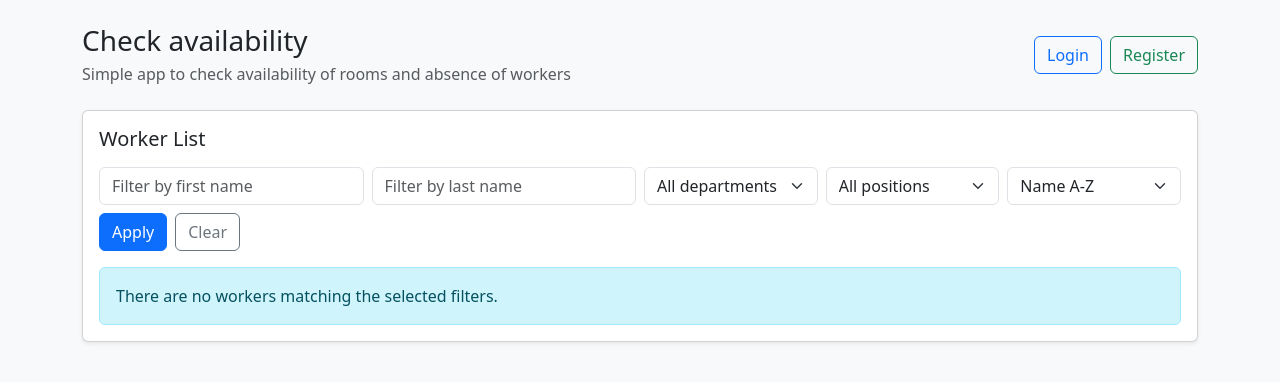
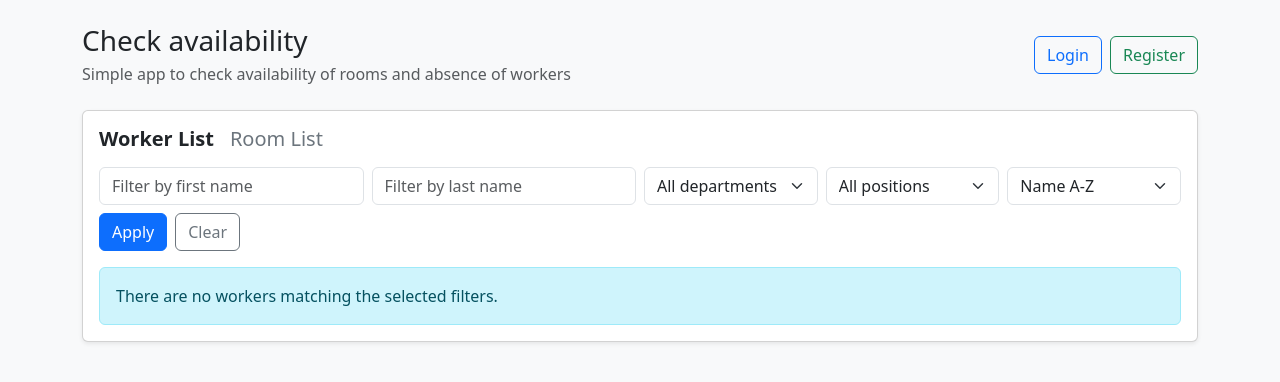
Before and after one commit to StanislawMarszalek/Internship-project-Check-Availability, a Django app: template templates/showing_data/list_workers.html in a window 1280 px wide. Shown: the top 382 px of the page. Run offline with Django 5.2, Linux system fonts and the light colour scheme; the template is opened without the code that fills it, so the values that code supplies are empty.

Commit message:
Add link to room list

```diff
--- a/templates/showing_data/list_workers.html
+++ b/templates/showing_data/list_workers.html
@@ -4,7 +4,16 @@
 <div class="card shadow-sm">
     <div class="card-body">
 
-        <h2 class="h5 mb-3">Worker List</h2>
+        <div class="col-md-4 d-flex gap-3 align-items-center">
+            <h2 class="h5 mb-3">
+                <strong>Worker List</strong>
+            </h2>
+
+            <a href="{% url 'availability:rooms_list' %}"
+               class="h5 mb-3 text-decoration-none text-secondary">
+                Room List
+            </a>
+        </div>
         {% if messages %}
             {% for message in messages %}
                 <div class="alert alert-{{ message.tags }} alert-dismissible fade show" role="alert">
```
